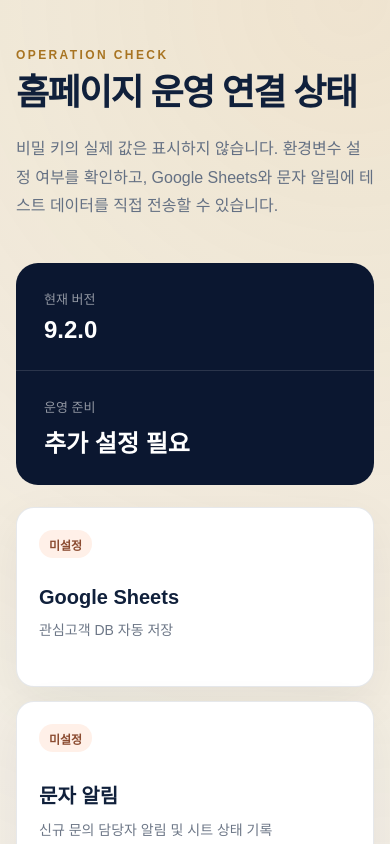
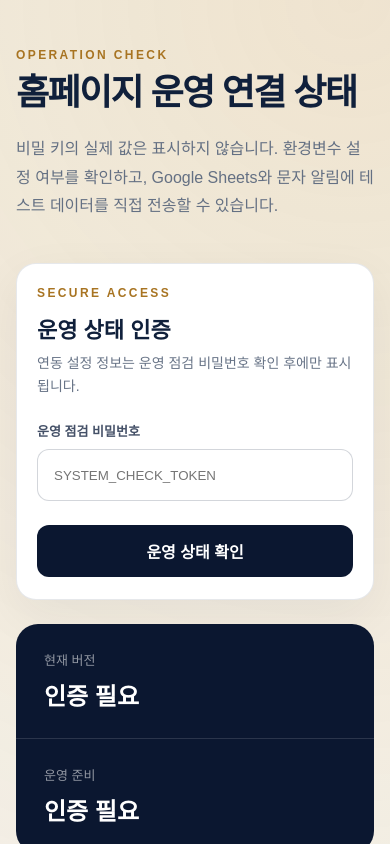
Before and after one commit to mijinyoung/yeongjong-detre-landing, a Next.js app: page /system-check in a window 390 px wide. Shown: the top 844 px of the page. Built offline with nearby package versions, Linux system fonts and the light colour scheme; no server answers.

Commit message:
v9.3 운영 점검 보호 및 모바일 메인 개선

```diff
--- a/app/globals.css
+++ b/app/globals.css
@@ -905,6 +905,48 @@ body.mobileNavOpen{overflow:hidden}
   line-height: 1.8;
 }
 
+.systemAuthSection {
+  display: grid;
+  grid-template-columns: minmax(260px, 1fr) minmax(280px, 1fr) auto;
+  gap: 24px;
+  align-items: end;
+  margin-bottom: 24px;
+  padding: 26px 28px;
+  background: #fff;
+  border: 1px solid rgba(16, 32, 59, 0.1);
+  border-radius: 20px;
+  box-shadow: 0 16px 50px rgba(16, 32, 59, 0.06);
+}
+
+.systemAuthSection h2 {
+  margin: 0;
+  color: #10203b;
+  font-size: 22px;
+}
+
+.systemAuthSection p:not(.systemCheckEyebrow) {
+  margin: 8px 0 0;
+  color: #687487;
+  font-size: 14px;
+  line-height: 1.6;
+}
+
+.systemAuthSection > button {
+  min-height: 52px;
+  padding: 0 20px;
+  color: #fff;
+  background: #0b1730;
+  border: 0;
+  border-radius: 12px;
+  font-weight: 800;
+  cursor: pointer;
+}
+
+.systemAuthSection > button:disabled {
+  cursor: wait;
+  opacity: .65;
+}
+
 .systemCheckSummary {
   display: grid;
   grid-template-columns: repeat(2, minmax(0, 1fr));
@@ -937,7 +979,7 @@ body.mobileNavOpen{overflow:hidden}
 
 .systemCheckGrid {
   display: grid;
-  grid-template-columns: repeat(5, minmax(0, 1fr));
+  grid-template-columns: repeat(3, minmax(0, 1fr));
   gap: 14px;
 }
 
@@ -1023,6 +1065,11 @@ body.mobileNavOpen{overflow:hidden}
 }
 
 @media (max-width: 900px) {
+  .systemAuthSection {
+    grid-template-columns: 1fr;
+    align-items: stretch;
+  }
+
   .systemCheckGrid {
     grid-template-columns: repeat(2, minmax(0, 1fr));
   }
@@ -1054,6 +1101,10 @@ body.mobileNavOpen{overflow:hidden}
   .systemCheckActions {
     display: grid;
     grid-template-columns: 1fr;
+  }
+
+  .systemAuthSection {
+    padding: 22px 20px;
   }
 }
 
@@ -1458,6 +1509,26 @@ body.mobileNavOpen{overflow:hidden}
   object-fit: cover;
   object-position: center;
   z-index: 0;
+}
+
+.heroV50StampMask {
+  position: absolute;
+  z-index: 1;
+  top: 0;
+  left: 0;
+  width: clamp(300px, 38vw, 560px);
+  height: 150px;
+  background: linear-gradient(
+    125deg,
+    rgba(4, 13, 27, .96) 0%,
+    rgba(5, 16, 32, .84) 48%,
+    rgba(5, 16, 32, .32) 76%,
+    transparent 100%
+  );
+  backdrop-filter: blur(9px);
+  -webkit-mask-image: linear-gradient(110deg, #000 0 58%, transparent 100%);
+  mask-image: linear-gradient(110deg, #000 0 58%, transparent 100%);
+  pointer-events: none;
 }
 
 .videoShowcase {
@@ -1753,3 +1824,93 @@ body.mobileNavOpen{overflow:hidden}
   .adminStats article { padding: 16px; }
   .adminStats strong { font-size: 20px; }
 }
+
+/* v9.3 mobile hero: keep the video visible and gather the copy at the bottom */
+@media (max-width: 760px) {
+  .heroV50 {
+    min-height: max(100svh, 720px);
+  }
+
+  .heroV50Video {
+    object-position: 58% center;
+  }
+
+  .heroV50StampMask {
+    width: 210px;
+    height: 92px;
+    backdrop-filter: blur(7px);
+    -webkit-backdrop-filter: blur(7px);
+  }
+
+  .heroV50Shade {
+    background:
+      linear-gradient(180deg, rgba(4, 11, 22, .42) 0%, rgba(4, 11, 22, .08) 17%, transparent 34%),
+      linear-gradient(0deg, rgba(4, 11, 22, .97) 0%, rgba(4, 11, 22, .82) 31%, rgba(4, 11, 22, .18) 58%, transparent 76%);
+  }
+
+  .heroV50Content {
+    min-height: max(100svh, 720px);
+    align-items: flex-end;
+    padding: 46svh 18px 92px;
+  }
+
+  .heroV50Copy {
+    width: 100%;
+  }
+
+  .heroV50Eyebrow {
+    margin-bottom: 8px;
+    font-size: 8px;
+    letter-spacing: .18em;
+  }
+
+  .heroV50Copy h1 {
+    font-size: clamp(32px, 9.5vw, 44px);
+    line-height: 1.04;
+  }
+
+  .heroV50Project {
+    margin-top: 7px;
+    font-size: clamp(20px, 5.7vw, 25px);
+  }
+
+  .heroV50Description,
+  .heroV50Proof {
+    display: none;
+  }
+
+  .heroV50Actions {
+    gap: 8px;
+    margin-top: 16px;
+  }
+
+  .heroV50Actions a,
+  .heroV50Actions button {
+    min-height: 46px;
+    padding: 0 12px;
+    font-size: 13px;
+  }
+
+  .heroV50Facts {
+    grid-template-columns: repeat(4, 1fr);
+    gap: 5px;
+    bottom: 12px;
+  }
+
+  .heroV50Facts li {
+    min-height: 56px;
+    padding: 9px 4px;
+  }
+
+  .heroV50Facts strong {
+    font-size: 13px;
+  }
+
+  .heroV50Facts span {
+    font-size: 8px;
+  }
+
+  .heroV50Scroll {
+    display: none;
+  }
+}
--- a/components/Hero.tsx
+++ b/components/Hero.tsx
@@ -65,6 +65,7 @@ export default function Hero() {
       >
         <source src="/videos/hero-drone.mp4" type="video/mp4" />
       </video>
+      <div className="heroV50StampMask" aria-hidden="true" />
       <div className="heroV50Shade" aria-hidden="true" />
 
       <header className="heroV50Header shell">
--- a/components/SystemCheckClient.tsx
+++ b/components/SystemCheckClient.tsx
@@ -1,6 +1,6 @@
 "use client";
 
-import { useEffect, useState } from "react";
+import { useState } from "react";
 import Link from "next/link";
 
 type HealthData = {
@@ -16,6 +16,7 @@ type HealthData = {
     metaConversionsApi: boolean;
   };
   checkedAt: string;
+  requestId?: string;
 };
 
 type TestTarget = "googleSheets" | "sms";
@@ -60,6 +61,7 @@ export default function SystemCheckClient() {
   const [data, setData] = useState<HealthData | null>(null);
   const [error, setError] = useState("");
   const [token, setToken] = useState("");
+  const [loading, setLoading] = useState(false);
   const [testing, setTesting] = useState<TestTarget | null>(null);
   const [testResult, setTestResult] = useState<{
     ok: boolean;
@@ -68,19 +70,39 @@ export default function SystemCheckClient() {
   } | null>(null);
 
   async function load() {
-    await Promise.resolve();
+    if (!token.trim()) {
+      setError("SYSTEM_CHECK_TOKEN을 입력해 주세요.");
+      setData(null);
+      return;
+    }
+
+    setLoading(true);
     setError("");
 
     try {
-      const response = await fetch("/api/health", { cache: "no-store" });
-      if (!response.ok) throw new Error("상태 정보를 불러오지 못했습니다.");
-      setData((await response.json()) as HealthData);
+      const response = await fetch("/api/health", {
+        cache: "no-store",
+        headers: { "x-system-check-token": token.trim() },
+      });
+      const result = (await response.json()) as HealthData & { message?: string };
+      if (!response.ok || !result.ok) {
+        const detail = result.requestId
+          ? ` (요청 ID: ${result.requestId})`
+          : "";
+        throw new Error(
+          `${result.message || "상태 정보를 불러오지 못했습니다."}${detail}`,
+        );
+      }
+      setData(result);
     } catch (loadError) {
+      setData(null);
       setError(
         loadError instanceof Error
           ? loadError.message
           : "상태 정보를 불러오지 못했습니다.",
       );
+    } finally {
+      setLoading(false);
     }
   }
 
@@ -107,12 +129,19 @@ export default function SystemCheckClient() {
         ok?: boolean;
         message?: string;
         leadId?: string;
+        requestId?: string;
       };
 
       setTestResult({
         ok: Boolean(response.ok && result.ok),
         message:
-          result.message ||
+          (result.message
+            ? `${result.message}${
+                !response.ok && result.requestId
+                  ? ` (요청 ID: ${result.requestId})`
+                  : ""
+              }`
+            : "") ||
           (response.ok
             ? "테스트 전송이 완료되었습니다."
             : "테스트 전송에 실패했습니다."),
@@ -135,11 +164,6 @@ export default function SystemCheckClient() {
     }
   }
 
-  useEffect(() => {
-    const timer = window.setTimeout(() => void load(), 0);
-    return () => window.clearTimeout(timer);
-  }, []);
-
   return (
     <main className="systemCheckPage" id="main-content">
       <div className="systemCheckShell">
@@ -150,12 +174,36 @@ export default function SystemCheckClient() {
           Google Sheets와 문자 알림에 테스트 데이터를 직접 전송할 수 있습니다.
         </p>
 
-        {error ? <p className="systemCheckError">{error}</p> : null}
+        {error ? <p className="systemCheckError" role="alert">{error}</p> : null}
+
+        <section className="systemAuthSection" aria-labelledby="system-auth-title">
+          <div>
+            <p className="systemCheckEyebrow">SECURE ACCESS</p>
+            <h2 id="system-auth-title">운영 상태 인증</h2>
+            <p>연동 설정 정보는 운영 점검 비밀번호 확인 후에만 표시됩니다.</p>
+          </div>
+          <label className="systemTokenField">
+            <span>운영 점검 비밀번호</span>
+            <input
+              type="password"
+              value={token}
+              onChange={(event) => setToken(event.target.value)}
+              onKeyDown={(event) => {
+                if (event.key === "Enter") void load();
+              }}
+              placeholder="SYSTEM_CHECK_TOKEN"
+              autoComplete="current-password"
+            />
+          </label>
+          <button type="button" onClick={() => void load()} disabled={loading}>
+            {loading ? "확인 중..." : data ? "상태 새로고침" : "운영 상태 확인"}
+          </button>
+        </section>
 
         <div className="systemCheckSummary">
           <div>
             <span>현재 버전</span>
-            <strong>{data?.version || "확인 중"}</strong>
+            <strong>{data?.version || "인증 필요"}</strong>
           </div>
           <div>
             <span>운영 준비</span>
@@ -164,7 +212,7 @@ export default function SystemCheckClient() {
                 ? data.productionReady
                   ? "핵심 연동 완료"
                   : "추가 설정 필요"
-                : "확인 중"}
+                : "인증 필요"}
             </strong>
           </div>
         </div>
@@ -180,7 +228,7 @@ export default function SystemCheckClient() {
                     configured ? "configured" : ""
                   }`}
                 >
-                  {configured ? "연결됨" : "미설정"}
+                  {data ? (configured ? "연결됨" : "미설정") : "인증 필요"}
                 </span>
                 <h2>{title}</h2>
                 <p>{description}</p>
@@ -223,17 +271,6 @@ export default function SystemCheckClient() {
             </p>
           </div>
 
-          <label className="systemTokenField">
-            <span>점검용 비밀번호</span>
-            <input
-              type="password"
-              value={token}
-              onChange={(event) => setToken(event.target.value)}
-              placeholder="SYSTEM_CHECK_TOKEN"
-              autoComplete="off"
-            />
-          </label>
-
           <div className="systemTestButtons">
             <button
               type="button"
@@ -270,8 +307,8 @@ export default function SystemCheckClient() {
         </section>
 
         <div className="systemCheckActions">
-          <button type="button" onClick={() => void load()}>
-            상태 새로고침
+          <button type="button" onClick={() => void load()} disabled={loading}>
+            {loading ? "확인 중..." : "상태 새로고침"}
           </button>
           <Link href="/">홈페이지로 돌아가기</Link>
         </div>
--- /dev/null
+++ b/lib/api-response.ts
@@ -0,0 +1,16 @@
+import { NextResponse } from "next/server";
+
+export function apiJson(
+  body: Record<string, unknown>,
+  requestId: string,
+  init: ResponseInit = {},
+) {
+  const headers = new Headers(init.headers);
+  headers.set("Cache-Control", "no-store");
+  headers.set("X-Request-ID", requestId);
+
+  return NextResponse.json(
+    { ...body, requestId },
+    { ...init, headers },
+  );
+}
--- a/package.json
+++ b/package.json
@@ -1,6 +1,6 @@
 {
   "name": "yeongjong-detre-landing",
-  "version": "9.2.0",
+  "version": "9.3.0",
   "private": true,
   "scripts": {
     "dev": "next dev",
```
Also changed, not shown: app/api/health/route.ts (+48 -5 lines), app/api/integration-test/route.ts (+17 -13 lines), 2 other files (tests, documents, lock files or other folders).
